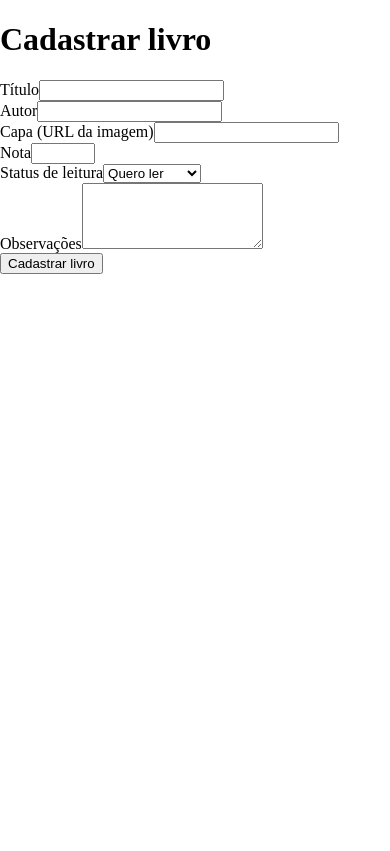
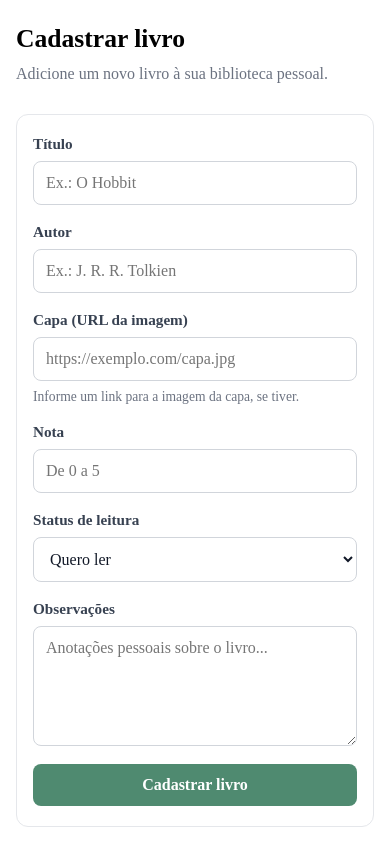
Before and after one commit to luhanfelipe/BookVault, a React (Vite) app: page / in a window 390 px wide. Built offline with nearby package versions, Linux system fonts and the light colour scheme.

Commit message:
feat: estiliza e valida formulário de livro
Adiciona estilos responsivos ao formulário de cadastro, melhora a organização dos campos e inclui textos de apoio e foco acessível.

```diff
--- /dev/null
+++ b/src/pages/CadastroLivro.css
@@ -0,0 +1,115 @@
+
+.cadastro-livro {
+  width: min(100% - 48px, 760px);
+  margin: 0 auto;
+  padding: 40px 0;
+}
+
+.cadastro-livro__cabecalho {
+  margin-bottom: 28px;
+}
+
+.cadastro-livro__cabecalho h1 {
+  margin: 0 0 8px;
+  font-size: 2rem;
+}
+
+.cadastro-livro__cabecalho p {
+  margin: 0;
+  color: #6b7280;
+  line-height: 1.5;
+}
+
+.cadastro-livro__formulario {
+  display: flex;
+  flex-direction: column;
+  gap: 20px;
+  padding: 28px;
+  border: 1px solid #e5e7eb;
+  border-radius: 12px;
+  background-color: #ffffff;
+}
+
+.cadastro-livro__campo {
+  display: flex;
+  flex-direction: column;
+  gap: 8px;
+}
+
+.cadastro-livro__campo label {
+  font-size: 0.95rem;
+  font-weight: 600;
+  color: #374151;
+}
+
+.cadastro-livro__campo input,
+.cadastro-livro__campo select,
+.cadastro-livro__campo textarea {
+  width: 100%;
+  padding: 12px;
+  border: 1px solid #d1d5db;
+  border-radius: 8px;
+  background-color: #ffffff;
+  color: #111827;
+  font: inherit;
+}
+
+.cadastro-livro__campo textarea {
+  resize: vertical;
+  min-height: 120px;
+}
+
+.cadastro-livro__campo input:focus,
+.cadastro-livro__campo select:focus,
+.cadastro-livro__campo textarea:focus {
+  outline: 2px solid #4f8a70;
+  outline-offset: 2px;
+  border-color: #4f8a70;
+}
+
+.cadastro-livro__ajuda {
+  color: #6b7280;
+  font-size: 0.85rem;
+}
+
+.cadastro-livro__botao {
+  align-self: flex-start;
+  padding: 12px 20px;
+  border: none;
+  border-radius: 8px;
+  background-color: #4f8a70;
+  color: #ffffff;
+  font: inherit;
+  font-weight: 600;
+  cursor: pointer;
+  transition: background-color 0.2s ease;
+}
+
+.cadastro-livro__botao:hover {
+  background-color: #3d705a;
+}
+
+.cadastro-livro__botao:focus-visible {
+  outline: 2px solid #4f8a70;
+  outline-offset: 3px;
+}
+
+@media (max-width: 480px) {
+  .cadastro-livro {
+    width: calc(100% - 32px);
+    padding: 24px 0;
+  }
+
+  .cadastro-livro__cabecalho h1 {
+    font-size: 1.6rem;
+  }
+
+  .cadastro-livro__formulario {
+    padding: 20px 16px;
+    gap: 18px;
+  }
+
+  .cadastro-livro__botao {
+    width: 100%;
+  }
+}
--- a/src/pages/CadastroLivro.tsx
+++ b/src/pages/CadastroLivro.tsx
@@ -1,4 +1,6 @@
+
 import type { FormEvent } from 'react'
+import './CadastroLivro.css'
 
 function CadastroLivro() {
   function handleSubmit(event: FormEvent<HTMLFormElement>) {
@@ -6,26 +8,52 @@ function CadastroLivro() {
   }
 
   return (
-    <main>
-      <h1>Cadastrar livro</h1>
+    <main className="cadastro-livro">
+      <header className="cadastro-livro__cabecalho">
+        <h1>Cadastrar livro</h1>
+        <p>Adicione um novo livro à sua biblioteca pessoal.</p>
+      </header>
 
-      <form onSubmit={handleSubmit}>
-        <div>
+      <form
+        className="cadastro-livro__formulario"
+        onSubmit={handleSubmit}
+      >
+        <div className="cadastro-livro__campo">
           <label htmlFor="titulo">Título</label>
-          <input id="titulo" name="titulo" type="text" required />
+          <input
+            id="titulo"
+            name="titulo"
+            type="text"
+            placeholder="Ex.: O Hobbit"
+            required
+          />
         </div>
 
-        <div>
+        <div className="cadastro-livro__campo">
           <label htmlFor="autor">Autor</label>
-          <input id="autor" name="autor" type="text" required />
+          <input
+            id="autor"
+            name="autor"
+            type="text"
+            placeholder="Ex.: J. R. R. Tolkien"
+            required
+          />
         </div>
 
-        <div>
+        <div className="cadastro-livro__campo">
           <label htmlFor="capa">Capa (URL da imagem)</label>
-          <input id="capa" name="capa" type="url" />
+          <input
+            id="capa"
+            name="capa"
+            type="url"
+            placeholder="https://exemplo.com/capa.jpg"
+          />
+          <span className="cadastro-livro__ajuda">
+            Informe um link para a imagem da capa, se tiver.
+          </span>
         </div>
 
-        <div>
+        <div className="cadastro-livro__campo">
           <label htmlFor="nota">Nota</label>
           <input
             id="nota"
@@ -34,12 +62,18 @@ function CadastroLivro() {
             min="0"
             max="5"
             step="0.5"
+            placeholder="De 0 a 5"
           />
         </div>
 
-        <div>
+        <div className="cadastro-livro__campo">
           <label htmlFor="status">Status de leitura</label>
-          <select id="status" name="status" defaultValue="Quero ler" required>
+          <select
+            id="status"
+            name="status"
+            defaultValue="Quero ler"
+            required
+          >
             <option value="Quero ler">Quero ler</option>
             <option value="Lendo">Lendo</option>
             <option value="Lido">Lido</option>
@@ -48,12 +82,19 @@ function CadastroLivro() {
           </select>
         </div>
 
-        <div>
+        <div className="cadastro-livro__campo">
           <label htmlFor="observacoes">Observações</label>
-          <textarea id="observacoes" name="observacoes" rows={4} />
+          <textarea
+            id="observacoes"
+            name="observacoes"
+            rows={4}
+            placeholder="Anotações pessoais sobre o livro..."
+          />
         </div>
 
-        <button type="submit">Cadastrar livro</button>
+        <button className="cadastro-livro__botao" type="submit">
+          Cadastrar livro
+        </button>
       </form>
     </main>
   )
```
